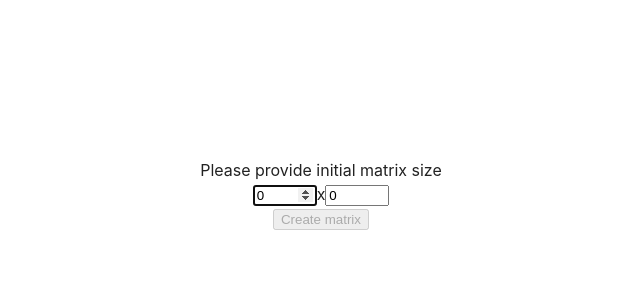
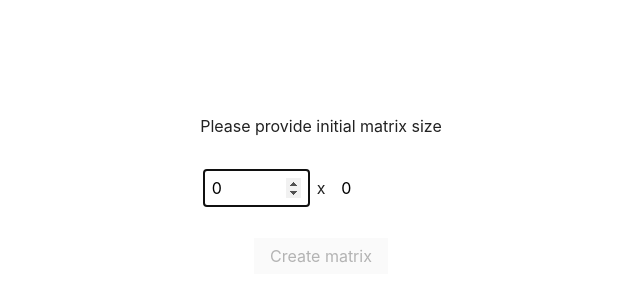
Before and after one commit to p-d-boiko/memcrab, a React (Vite) app: page / in a window 1280 px wide. Shown: the part 174-474 px from the top of the page, without its empty margins (319-959 px from the left). Built offline with nearby package versions, Linux system fonts and the light colour scheme.

Commit message:
improve matrix creator styles

```diff
--- a/src/components/start-configurator/styles.module.css
+++ b/src/components/start-configurator/styles.module.css
@@ -2,6 +2,27 @@
   transition-duration: 150ms;
   transition-property: transform opacity;
   transition-timing-function: ease-in-out;
+
+  .inputs {
+    display: flex;
+    gap: 0.5em;
+    padding-block: 2em;
+    justify-content: center;
+    align-items: center;
+  }
+
+  input {
+    border: none;
+    border-radius: unset;
+    padding: 0.5em;
+    min-width: 5em;
+    font-size: inherit;
+    font-family: inherit;
+  }
+
+  input[type='submit'] {
+    padding-inline: 1em;
+  }
 }
 
 .hidden {
```
